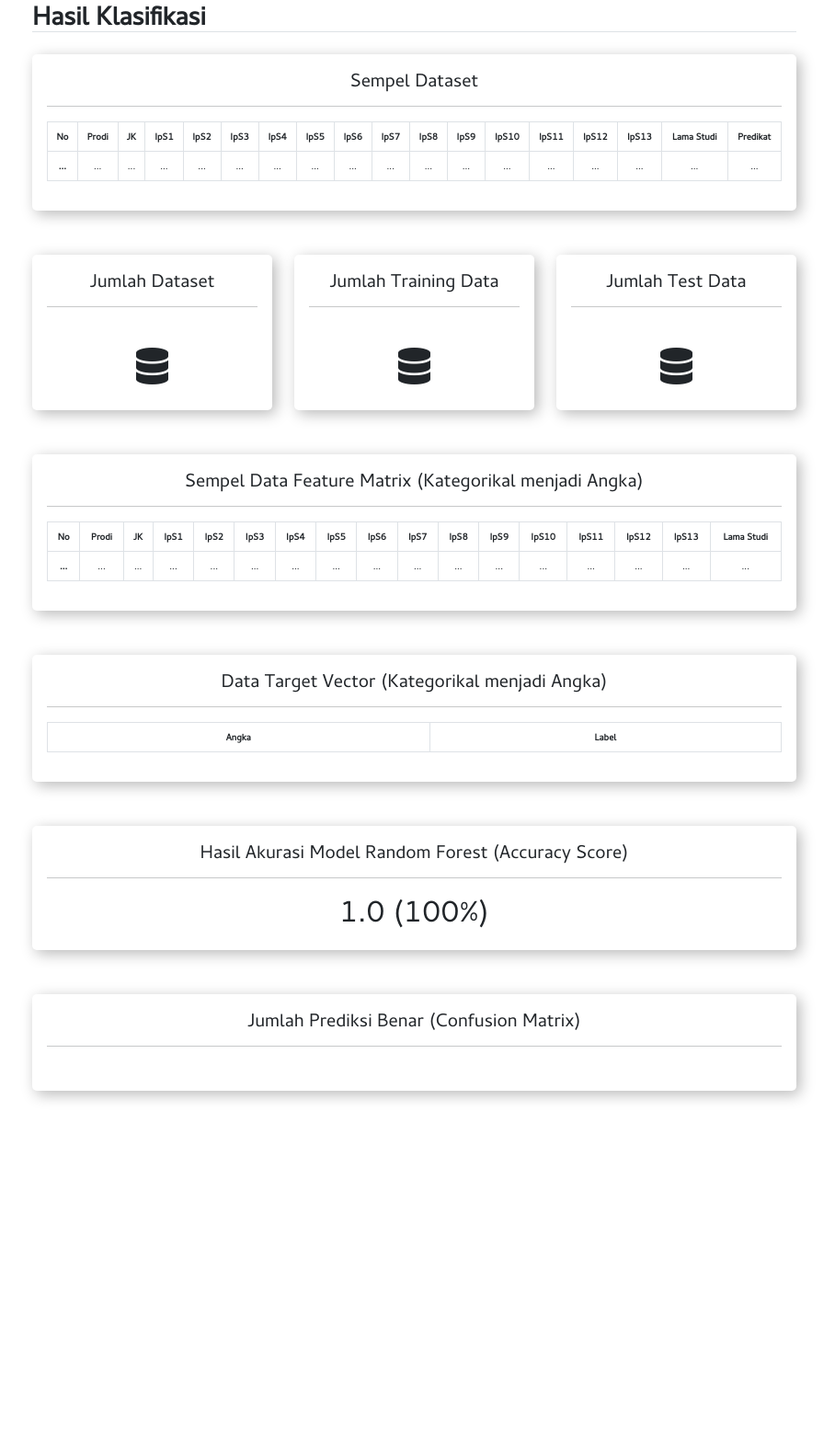
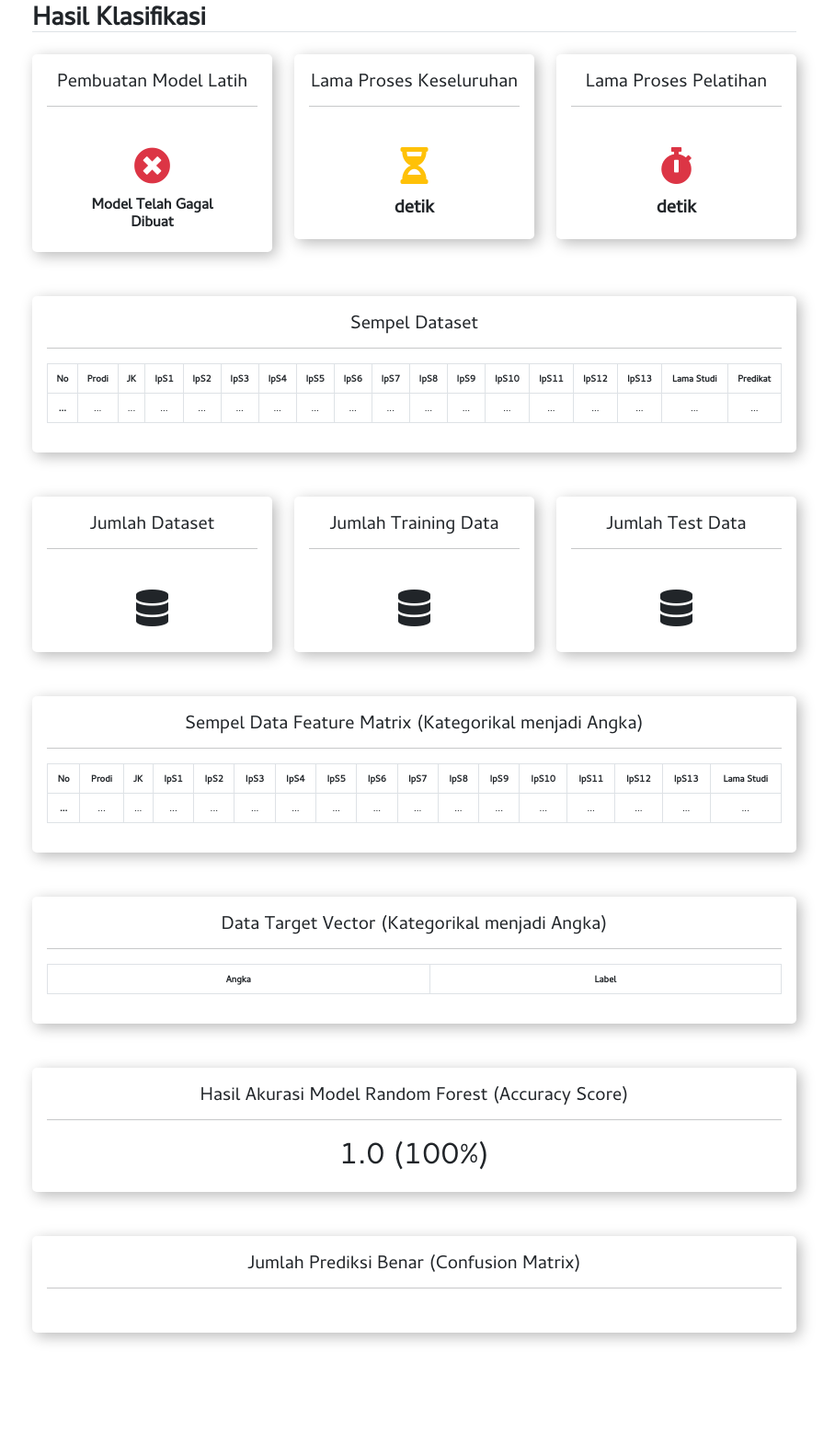
Before and after one commit to 8uns/rf-grad-predictor, a PHP site: template app/views/fitur/hasilklasifikasi.php in a window 1280 px wide. Shown: the whole page at 92% size, without its empty margins (332-1240 px from the left). Before the commit the page ends 1197 px from the top, so only its background shows below. Run offline with PHP 8.4, Linux system fonts and the light colour scheme; the template is opened without the code that fills it: most values are stand-ins (such as "Sample title", 1, 10 or a date in 2020); data that the repository does not hold is empty; some libraries are stand-ins or nearby versions.

Commit message:
update page hasilklasifikasi and controller klasifikai

```diff
--- a/app/controllers/Klasifikasi.php
+++ b/app/controllers/Klasifikasi.php
@@ -18,12 +18,13 @@
         // $this->view('templates/foot');
 
     }
-    public function hasil()
+    public function hasil($execution_time)
     {
         $data['judul'] = 'klasifikasi';
         $data['mhs'] = $this->model('Mhs_model')->getAllmhsLimit();
         $data['totalmhs'] = $this->model('Mhs_model')->getTotalMhs();
         $data['jsonResult'] = $this->model('Klasifikasi_model')->getResultJson();
+        $data['execution_time'] = $execution_time;
 
         $this->view('templates/head', $data);
         $this->view('templates/header', $data);
--- a/app/views/fitur/hasilklasifikasi.php
+++ b/app/views/fitur/hasilklasifikasi.php
@@ -27,6 +27,85 @@
 
     <div class="row justify-content-end">
         <div class="col-9">
+
+            <div class="row">
+
+                <div class="col-4 text-center">
+                    <div class="card" style="width: 100%;">
+                        <div class="card-body">
+                            <h5 class="card-title">Pembuatan Model Latih</h5>
+                            <hr>
+                            <div class="row justify-content-md-center">
+                                <div class="col-8">
+                                    <br>
+                                    <h1>
+                                        <strong>
+                                            <?= $data['jsonResult']['modelinfo'] == true ? '<i class="fas fa-check-circle text-primary"></i>' : '<i class="fas fa-times-circle text-danger"></i>' ?>
+
+                                        </strong>
+                                    </h1>
+                                    <h6 class="fw-bold">
+                                        <?= $data['jsonResult']['modelinfo'] == true ? "Model Telah Berhasil Dibuat" : "Model Telah Gagal Dibuat" ?>
+                                    </h6>
+
+                                </div>
+                            </div>
+
+                        </div>
+                    </div>
+                </div>
+
+                <div class="col-4 text-center">
+                    <div class="card" style="width: 100%;">
+                        <div class="card-body">
+                            <h5 class="card-title">Lama Proses Keseluruhan</h5>
+                            <hr>
+                            <div class="row justify-content-md-center">
+                                <div class="col-8">
+                                    <br>
+                                    <h1>
+                                        <strong>
+                                            <i class="fas fa-hourglass-half text-warning"></i>
+                                        </strong>
+                                    </h1>
+                                    <h5 class="fw-bold">
+                                        <?= $data['execution_time'] . " detik" ?>
+                                    </h5>
+
+                                </div>
+                            </div>
+
+                        </div>
+                    </div>
+                </div>
+
+                <div class="col-4 text-center">
+                    <div class="card" style="width: 100%;">
+                        <div class="card-body">
+                            <h5 class="card-title">Lama Proses Pelatihan</h5>
+                            <hr>
+                            <div class="row justify-content-md-center">
+                                <div class="col-8">
+                                    <br>
+                                    <h1>
+                                        <strong>
+                                            <i class="fas fa-stopwatch text-danger"></i>
+                                        </strong>
+                                    </h1>
+                                    <h5 class="fw-bold">
+                                        <?= $data['jsonResult']['execution_time'] . " detik" ?>
+                                    </h5>
+
+                                </div>
+                            </div>
+
+                        </div>
+                    </div>
+                </div>
+
+            </div>
+            <br>
+            <br>
 
 
             <div class="row">
@@ -322,7 +401,7 @@
                                         <tbody>
 
                                             <?php
-                                            foreach ($data['jsonResult']['y']['target'] as $key => $val): ?>
+                                            foreach ($data['jsonResult']['y_labels'] as $key => $val): ?>
                                                 <tr>
 
                                                     <td><?= $key ?></td>
```
Also changed, not shown: public/file/dataReturn.json, 2 other files.
